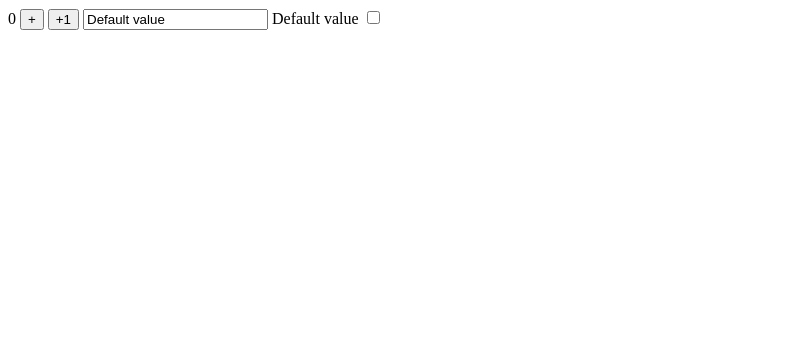
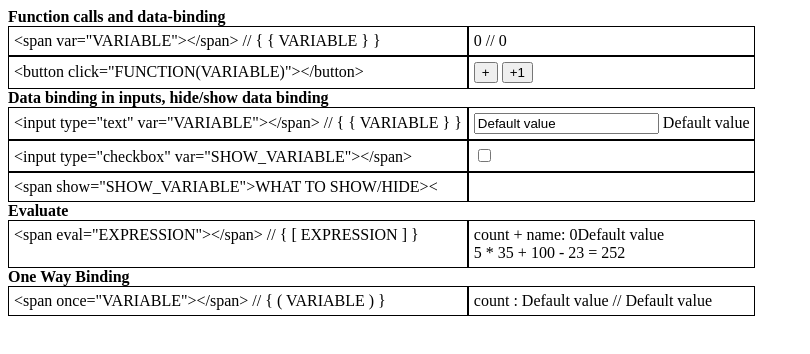
Before and after one commit to tfitz237/feDOM, a plain HTML site: page index.html in a window 1280 px wide. Shown: the whole page, without its empty margins (0-810 px from the left). Drawn offline with Linux system fonts and the light colour scheme.

Commit message:
fixed watching for changes, added watcher object, added evaluating code, one way binding

```diff
--- a/index.html
+++ b/index.html
@@ -2,14 +2,88 @@
 	<head>
 		<title>Hello World</title>
 	</head>
-	<body feDOM>
-		<span var="count"></span>
-		<button click="inc(count, 2)">+</button>
-		<button click="incOne">+1</button>
-		<input type="text" var="name" />
-		<span var="name"></span>
-		<input type="checkbox" var="checked" />
-		<span show="checked">Hello!!!</span>
+	<style>
+		body {
+			display:table;
+		}
+		h4 {
+			display: table-cell;
+			column-span: 2;
+		}
+		body > div {
+				display: table-row;
+		}
+		body > div div.example_code, body > div div.example {
+			display: table-cell;
+			border: 1px solid black;
+			padding: 5px;
+		}
+	</style>
+	<body>
+			<h4>Function calls and data-binding</h4>
+		<div>
+			<div class="example_code">
+				&lt;span var="VARIABLE"&gt;&lt;/span&gt; // { { VARIABLE } }
+			</div>
+			<div class="example">
+				<span var="count"></span> //  {{count}}
+			</div>
+		</div>
+		<div>
+			<div class="example_code">
+				&lt;button click="FUNCTION(VARIABLE)"&gt;&lt;/button&gt;
+			</div>
+			<div class="example">
+				<button click="inc(count, 2)">+</button>
+				<button click="incOne">+1</button>
+			</div>
+		</div>
+		<h4>Data binding in inputs, hide/show data binding</h4>
+		<div>
+			<div class="example_code">
+				&lt;input type="text" var="VARIABLE"&gt;&lt;/span&gt; //  { { VARIABLE } } <br/>
+			</div>
+			<div class="example">
+				<input type="text" var="name" /> {{name}}
+			</div>
+		</div>
+		<div>
+			<div class="example_code">
+				&lt;input type="checkbox" var="SHOW_VARIABLE"&gt;&lt;/span&gt; <br/>
+			</div>
+			<div class="example">
+				<input type="checkbox" var="checked" />
+			</div>
+		</div>
+		<div>
+			<div class="example_code">
+				&lt;span show="SHOW_VARIABLE">WHAT TO SHOW/HIDE&gt;&lt; <br/>
+			</div>
+			<div class="example">
+				<span show="checked">Hello!!!</span>
+			</div>
+
+		</div>
+		<h4>Evaluate</h4>
+
+		<div>
+		<div class="example_code">
+		&lt;span eval="EXPRESSION"&gt;&lt;/span&gt; // { [ EXPRESSION ] }
+		</div>
+		<div class="example">
+			count + name: {[count + name]} <br/>
+		5 * 35 + 100 - 23 = {[5*35+100-23]}
+		</div>
+	</div>
+		<h4>One Way Binding</h4>
+<div>
+		<div class="example_code">
+			&lt;span once="VARIABLE"&gt;&lt;/span&gt; // { ( VARIABLE ) } <br />
+		</div>
+		<div class="example">
+			count :  {(name)} // <span once="name"></span>
+		</div>
+	</div>
 		<script src="objwatch.js"></script>
 		<script src="script.js"></script>
 	</body>
--- a/script.js
+++ b/script.js
@@ -1,23 +1,45 @@
 (function(){
 	'use strict'
+	var feDOM = new feDOM({
+		vars: {
+					count: 0,
+					name: "Default value"
+		},
+		functions: {
+			inc: (vari, count) =>{
+				feDOM.vars[vari] += parseInt(count);
+			},
+			incOne: () => feDOM.vars["count"]++
+		}
+	});
 
-	function dom() {
+	function feDOM(constructor) {
+		'use strict'
 		var self = this;
+		init();
 
-		self.vars  = {
-			count: 0,
-			name: "Default value"
-		};
-		self.fn = {
-			inc: (vari, count) =>{
-				self.vars[vari] += parseInt(count);
-			},
-			incOne: () => self.vars["count"]++
-		};
-		let body = document.querySelectorAll("body");
-		self.dom = body[0];
-		for(var i = 0; i < self.dom.children.length; i++) {
-			let child = self.dom.children[i];
+		function init() {
+			self.vars = constructor.vars;
+			self.functions = constructor.functions;
+			self.watchers = {};
+			self.dom = document.querySelectorAll("body")[0];
+
+			findExpressions();
+			findAttributes(self.dom);
+			setupWatchers();
+		}
+
+		function findAttributes(dom) {
+			for(var i = 0; i < dom.children.length; i++) {
+				let child = dom.children[i];
+				bindAttributes(child);
+				if (child.children.length > 0) {
+					findAttributes(child);
+				}
+			}
+		}
+
+		function bindAttributes(child) {
 			for(var j = 0; j < child.attributes.length; j++) {
 				let attr = child.attributes[j];
 				let vari = attr.value;
@@ -26,9 +48,9 @@
 						let fn = attr.value.match(/([A-Za-z0-9]+)/g);
 						let func = "";
 						if(fn.length == 1) {
-							func = "self.fn."+fn[0]+"()";
+							func = "self.functions."+fn[0]+"()";
 						} else {
-							func = "self.fn."+fn[0]+"(";
+							func = "self.functions."+fn[0]+"(";
 							for(var k = 1; k < fn.length; k++) {
 								func += "\""+fn[k]+"\"";
 								func += (k != fn.length - 1) ? "," : "";
@@ -42,7 +64,7 @@
 							child.value = self.vars[vari];
 							switch(child.type) {
 								case "text":
-									child.addEventListener("input", (e) => {
+									child.addEventListener("keyup", (e) => {
 										self.vars[vari] = child.value;
 									});
 									break;
@@ -55,33 +77,80 @@
 
 						} else {
 							child.innerHTML = self.vars[vari];
-							self.vars.watch(vari, (id, oldVal, newVal) => {
-								child.innerHTML = newVal;
-
-								return newVal;
-							});
+							if(self.watchers[vari]) {
+								self.watchers[vari].push({child: child, type: "var"});
+							} else {
+								self.watchers[vari] = [{child: child, type: "var"}];
+							}
+							console.log('adding watcher for ' + vari);
 						}
 						break;
 					case "show":
 						child.oldDisplay = window.getComputedStyle(child).getPropertyValue('display');
 						if(self.vars[vari]) {
-							child.style.display = "inline";
+							child.style.display = child.oldDisplay;
 						} else {
 							child.style.display = "none";
 						}
-						self.vars.watch(vari, (id, oldVal, newVal) => {
-							if(newVal) {
-								child.style.display = child.oldDisplay;
-							} else {
-								child.style.display = "none";
+						if(self.watchers[vari]) {
+							self.watchers[vari].push({child: child, type: "show"});
+						} else {
+							self.watchers[vari] = [{child: child, type: "show"}];
+						}
+
+						break;
+					case "eval":
+						var type = vari.match(/([A-Za-z]+)/g);
+						if(type == null) {
+							child.innerHTML = eval(vari);
+						} else {
+							child.innerHTML = eval(vari.replace(/(\w)+/g, (match) => {
+								if(self.watchers[match]) {
+									self.watchers[match].push({child: child, type: "eval"});
+								} else {
+									self.watchers[match] = [{child: child, type: "eval"}];
+								}
+								return "self.vars."+match;
 							}
+							));
+						}
+						break;
+					case "once":
+						child.innerHTML = self.vars[vari];
+						break;
 
-							return newVal;
-						});
-						break;
 				}
 			}
 		}
+		function findExpressions() {
+			self.dom.innerHTML = self.dom.innerHTML.replace(/{{(\w+)}}/g,
+			(match) => { return "<span var=\""+match.substring(2, match.length - 2)+"\"></span>"});
+			self.dom.innerHTML = self.dom.innerHTML.replace(/{\[.+\]}/g, (match) => {
+				return "<span eval=\""+match.substring(2, match.length - 2)+"\"></span>"});
+				self.dom.innerHTML = self.dom.innerHTML.replace(/{\(.+\)}/g, (match) => {
+					return self.vars[match.substring(2, match.length - 2)]});
+
+		};
+		function setupWatchers() {
+				for(let prop in self.watchers) {
+					self.vars.watch(prop, (id, oldVar, newVar) => {
+							self.watchers[prop].forEach((watcher) => {
+								if(watcher.type == "var") {
+									watcher.child.innerHTML = newVar;
+								} else if(watcher.type == "show") {
+									if(newVar) {
+										watcher.child.style.display = watcher.child.oldDisplay;
+									} else {
+										watcher.child.style.display = "none";
+									}
+								} else if (watcher.type == "eval") {
+									watcher.child.innerHTML = eval(watcher.child.attributes["eval"].value.replace(/(\w)+/g, "self.vars.$&"));
+								}
+							});
+
+						return newVar;
+					});
+				}
+		}
 	}
-	new dom();
 })();
```
